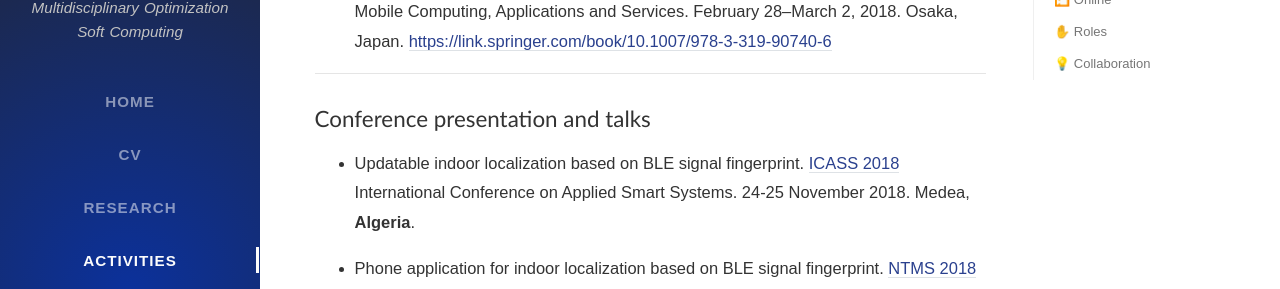
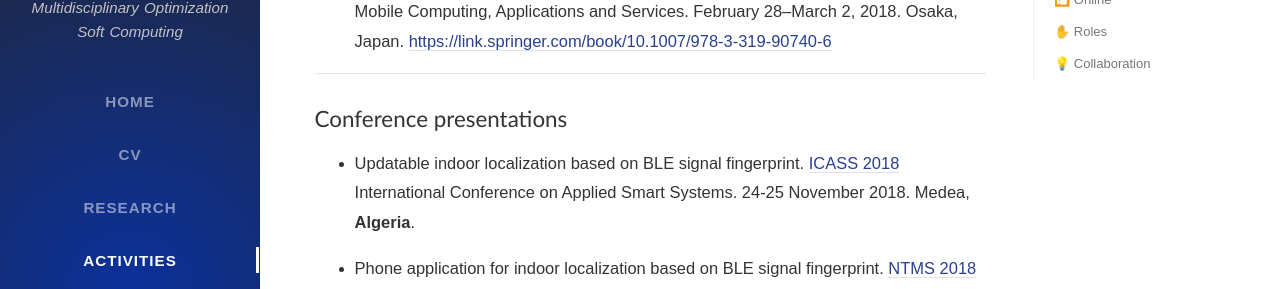
Before and after one commit to Brahim-Benaissa/Brahim-Benaissa.github.io, a Jekyll site: the page built from tabs/activities.md, in a window 1280 px wide and 900 px high, scrolled down 2541 px. Shown: the part 155-444 px from the top of the window. Built offline with Jekyll 4.4.1, drawn with Linux system fonts in a browser that asks for light colours; nearby versions of some CDN libraries; some web fonts are replaced; comment, search, counter and statistics services are not loaded.

Commit message:
Update activities.md

```diff
--- a/tabs/activities.md
+++ b/tabs/activities.md
@@ -89,7 +89,7 @@ toc: true
 
 ---
 
-## Conference presentation and talks
+## Conference presentations
 
 - Updatable indoor localization based on BLE signal fingerprint. <a href="https://ieeexplore.ieee.org/xpl/conhome/8642804/proceeding" target="_blank"> ICASS 2018 </a>  International Conference on Applied Smart Systems. 24-25 November 2018. Medea, **Algeria**.
 
```
